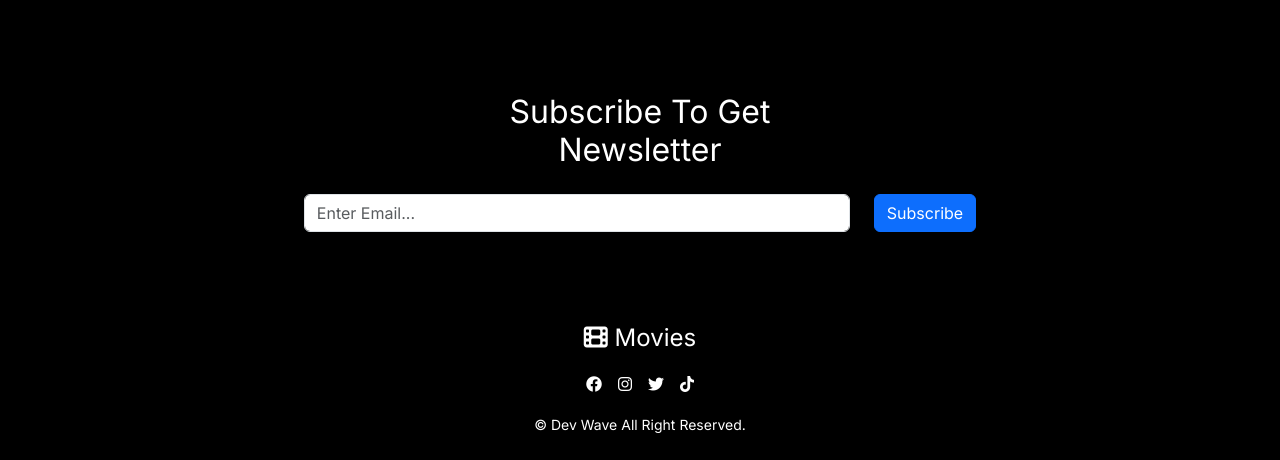
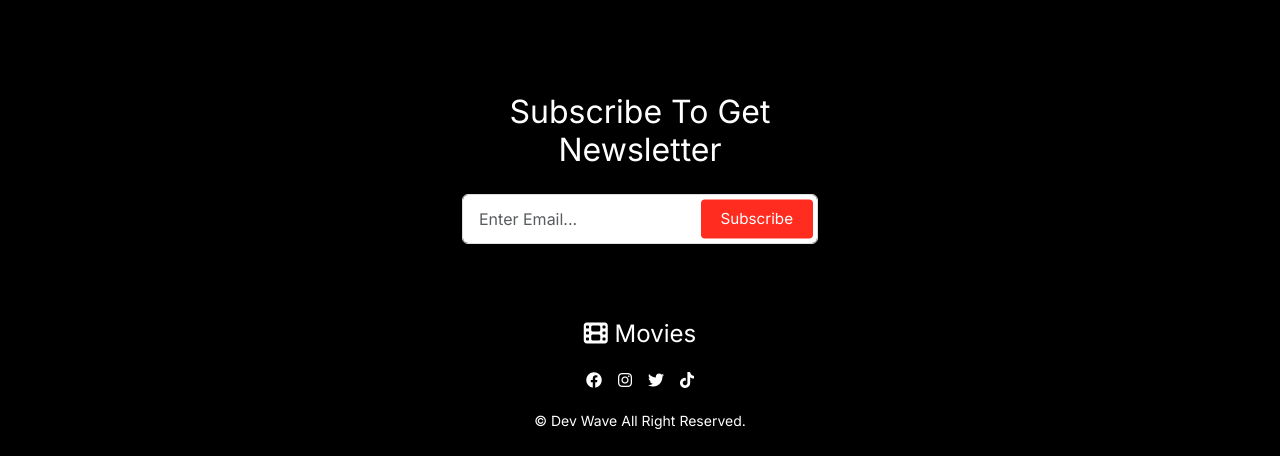
Before and after one commit to laila2005/Movies_App-master, a plain HTML site: page index.html in a window 1280 px wide. Shown: the part 2606-3066 px from the top of the page. Drawn offline with nearby package versions, Linux system fonts and the light colour scheme.

Commit message:
adjusting email input bar overlaping subscribe buttom

```diff
--- a/css/style.css
+++ b/css/style.css
@@ -164,3 +164,38 @@
     .movie-card:hover {
       transform: translateY(-5px);
     }
+
+    /* Newsletter section overlapping button styles */
+    .email-input-container {
+      position: relative;
+      display: inline-block;
+      width: 100%;
+    }
+
+    .newsletter-email {
+      width: 100%;
+      padding: 0.75rem 140px 0.75rem 1rem;
+      border: 1px solid #ddd;
+      border-radius: 0.375rem;
+      font-size: 1rem;
+    }
+
+    .newsletter-subscribe-btn {
+      position: absolute;
+      right: 5px;
+      top: 50%;
+      transform: translateY(-50%);
+      background-color: #ff2c1f;
+      color: white;
+      border: none;
+      padding: 0.5rem 1.25rem;
+      border-radius: 0.25rem;
+      font-size: 0.95rem;
+      font-weight: 500;
+      transition: background-color 0.3s ease;
+      z-index: 2;
+    }
+
+    .newsletter-subscribe-btn:hover {
+      background-color: #e0281c;
+    }
--- a/index.html
+++ b/index.html
@@ -329,11 +329,11 @@
       <div class="container">
         <h2 class="mb-4">Subscribe To Get <br> Newsletter</h2>
         <form class="row justify-content-center">
-          <div class="col-md-6">
-            <input type="email" class="form-control mb-3" placeholder="Enter Email...">
-          </div>
-          <div class="col-auto">
-            <input type="submit" class="btn btn-primary" value="Subscribe">
+          <div class="col-md-4 position-relative">
+            <div class="email-input-container">
+              <input type="email" class="form-control newsletter-email" placeholder="Enter Email...">
+              <input type="submit" class="btn newsletter-subscribe-btn" value="Subscribe">
+            </div>
           </div>
         </form>
       </div>
```
